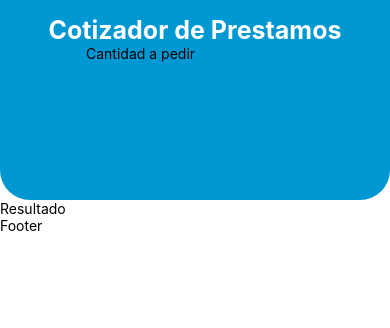
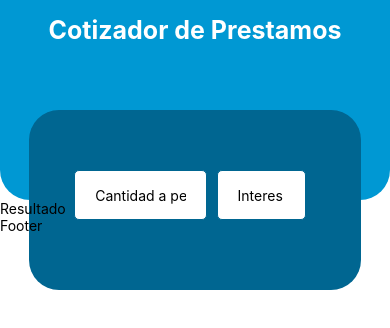
Before and after one commit to AdrianBailador/-Loan-quote----, a React Native app: screen / in a window 390 px wide. Shown: the top 328 px of the page. Built offline with nearby package versions, Linux system fonts and the light colour scheme.

Commit message:
Formulario de cotizacion

```diff
--- a/src/components/Form.js
+++ b/src/components/Form.js
@@ -1,11 +1,55 @@
 import React from 'react';
 import {StyleSheet, TextInput, View} from 'react-native';
-import color from '../utils/colors';
+import colors from '../utils/colors';
 
 export default function Form() {
   return (
-    <View>
-      <TextInput placeholder="Cantidad a pedir" />
+    <View style={styles.viewForm}>
+      <View style={styles.viewInputs}>
+        <TextInput
+          placeholder="Cantidad a pedir"
+          keyboardType="numeric"
+          style={styles.input}
+        />
+        <TextInput
+          placeholder="Interes %"
+          keyboardType="numeric"
+          style={[styles.input, styles.inputPercentage]}
+        />
+      </View>
     </View>
   );
 }
+
+const styles = StyleSheet.create({
+  viewForm: {
+    position: 'absolute',
+    bottom: -90,
+    width: '85%',
+    paddingHorizontal: 50,
+    backgroundColor: colors.PRIMARY_COLOR_DARK,
+    borderRadius: 30,
+    height: 180,
+    justifyContent: 'center',
+  },
+  viewInputs: {
+    flexDirection: 'row',
+  },
+  input: {
+    height: 50,
+    backgroundColor: '#fff',
+    borderWidth: 1,
+    borderColor: colors.PRIMARY_COLOR_DARK,
+    borderRadius: 5,
+    width: '60%',
+    marginRight: 5,
+    marginLeft: -5,
+    marginBottom: 10,
+    color: '#000',
+    paddingHorizontal: 20,
+  },
+  inputPercentage: {
+    width: '40%',
+    marginLeft: 5,
+  },
+});
```
